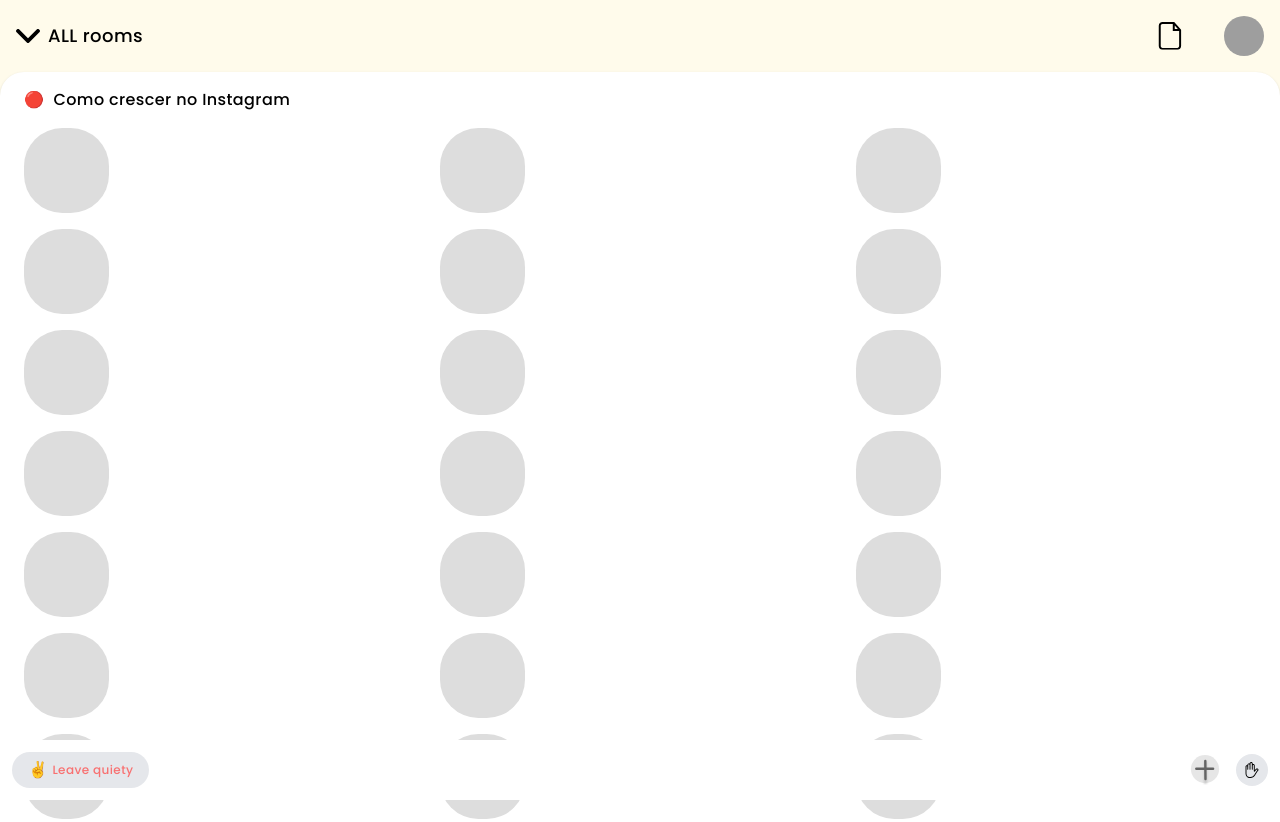
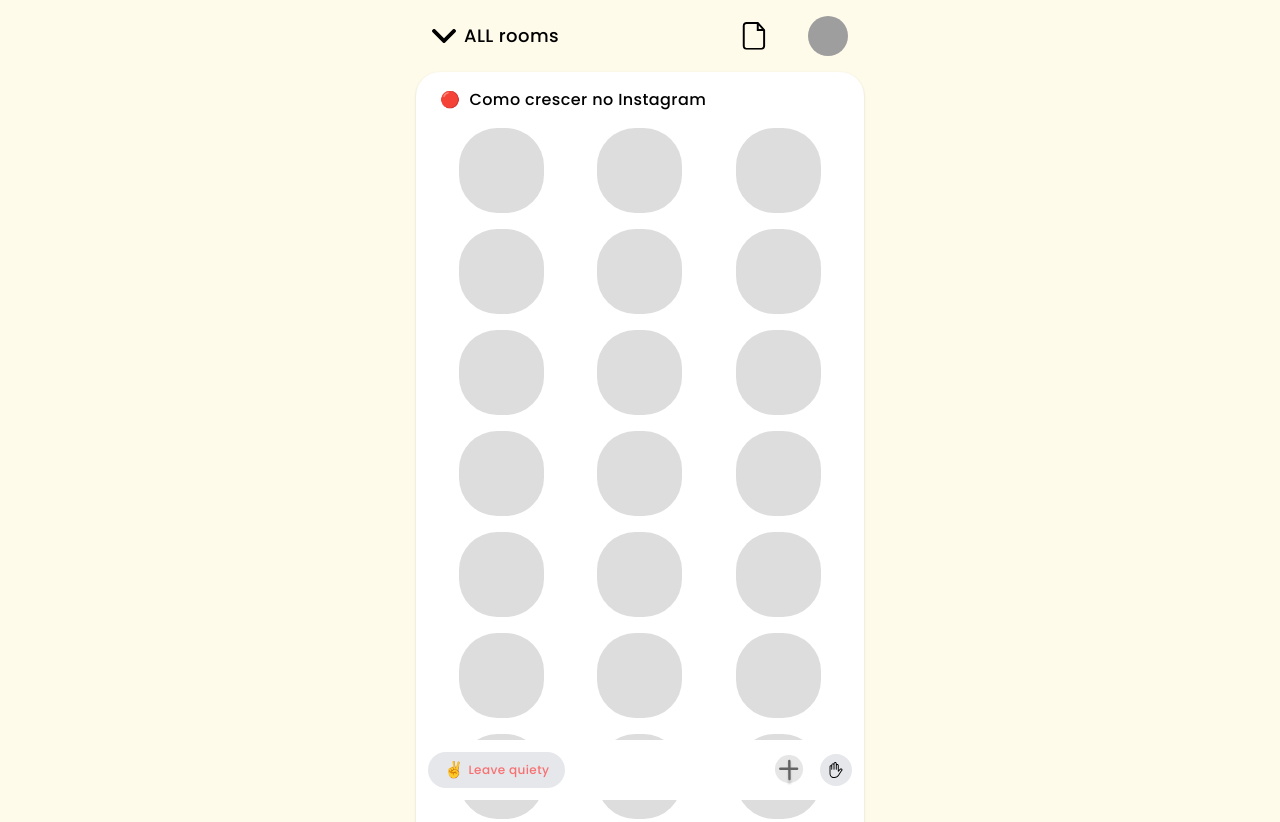
Before and after one commit to edimilsonbraz/clone-clubhouse, a plain HTML site: page index.html in a window 1280 px wide. Shown: the top 822 px of the page. Drawn offline with nearby package versions, Linux system fonts and the light colour scheme; grey boxes are pictures that could not be loaded.

Commit message:
ajustando responsividade

```diff
--- a/index.html
+++ b/index.html
@@ -30,11 +30,15 @@
             text-indent: -9999px;
             display: block;overflow: hidden;
         }
+        main > div {
+            align-items: center;
+            justify-items: center;
+        }
     </style>
 </head>
 
-<body class="h-screen flex flex-col bg-yellow-50">
-    <div class="w-screen bg-yellow-50 p-4">
+<body class=" m-auto h-screen flex flex-col bg-yellow-50 sm:max-w-md">
+    <div class="w-full bg-yellow-50 p-4">
 
         <header class="w-full flex justify-between">
             <div class="flex items-center text-lg">
@@ -133,7 +137,7 @@
 
     <footer class="
     fixed bottom-0
-    flex items-center justify-between m-auto p-3 w-full bg-white">
+    flex items-center justify-between m-auto p-3 sm:max-w-md w-full bg-white">
 
         <button class="flex items-center rounded-full  bg-gray-200 py-1.5 px-4">
             <span class="mr-1">✌️</span>
```
Also changed, not shown: assets/demo.png (added), 1 other file.
